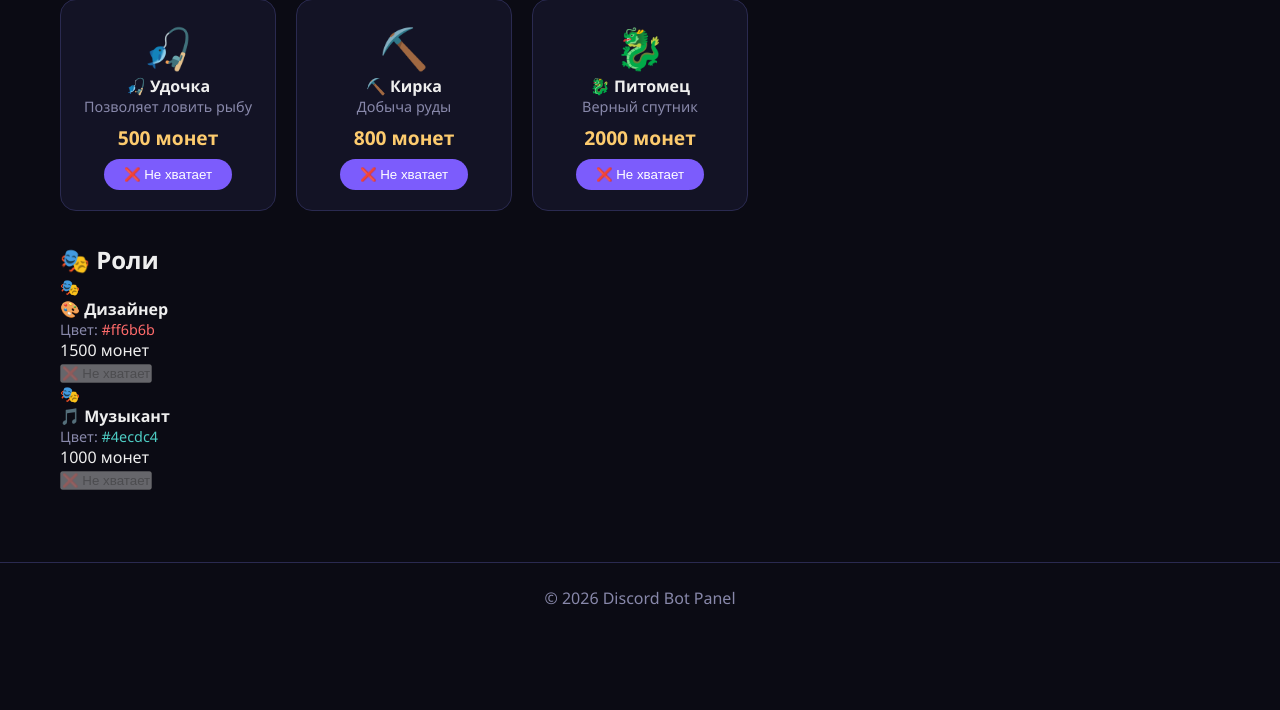
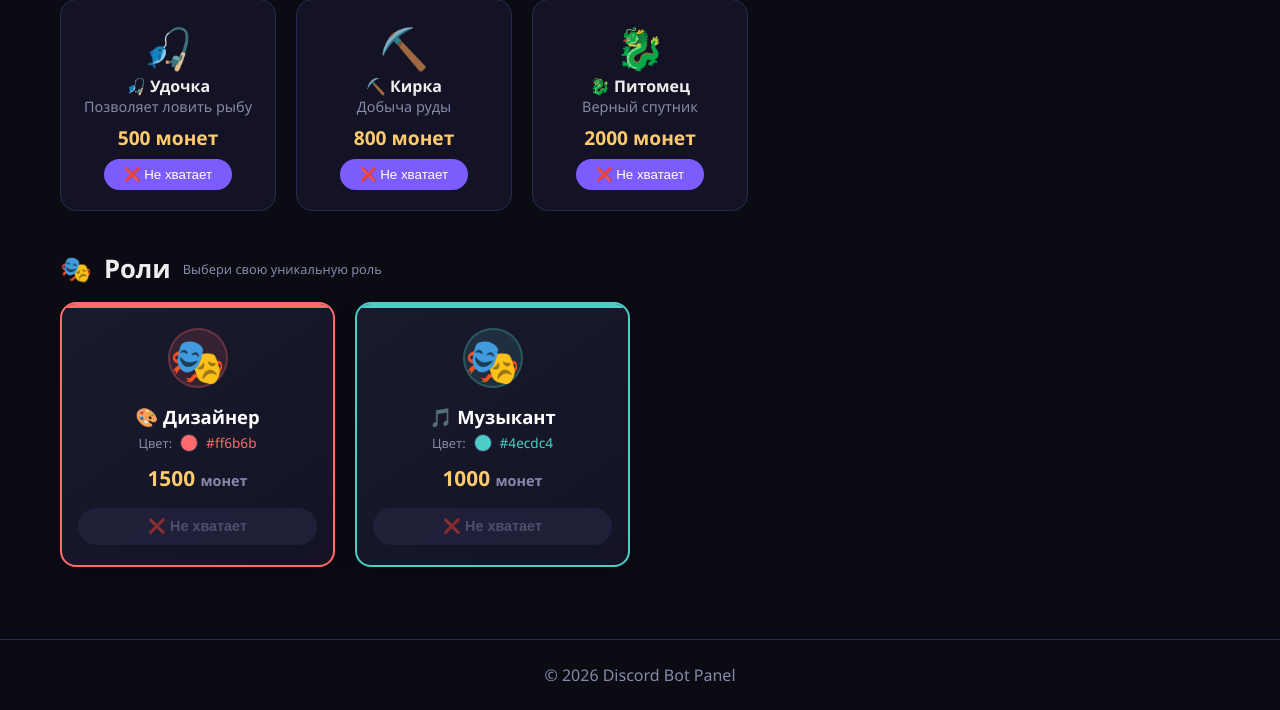
Before and after one commit to Koneko112/Hikigaya-bot-ds, a Node server app: page /shop in a window 1280 px wide. Shown: the part 174-884 px from the top of the page. Before the commit the page ends 779 px from the top, so only its background shows below. Run offline with Node 20, Linux system fonts and the light colour scheme; the visitor is signed in with stand-in values (Sample User, id 1); some libraries are stand-ins or nearby versions.

Commit message:
Update shop.ejs

```diff
--- a/dashboard/views/shop.ejs
+++ b/dashboard/views/shop.ejs
@@ -45,26 +45,97 @@
             <% } %>
         </div>
 <!-- ===== РОЛИ ===== -->
-<h2 style="margin-top: 32px;">🎭 Роли</h2>
-<div class="shop-grid">
-    <% if (shop.roles && shop.roles.length > 0) { %>
-        <% shop.roles.forEach(role => { %>
-            <div class="shop-item">
-                <div class="emoji" style="color: <%= role.color || '#fff' %>">🎭</div>
-                <h4><%= role.name %></h4>
-                <p style="color: #8888aa; font-size: 0.9rem;">Цвет: <span style="color: <%= role.color || '#fff' %>;"><%= role.color || 'Белый' %></span></p>
-                <p class="price"><%= role.price %> монет</p>
+<h2 style="margin-top: 40px; font-size: 1.6rem; display: flex; align-items: center; gap: 12px;">
+    <span>🎭</span> Роли
+    <span style="font-size: 0.8rem; color: #8888aa; font-weight: normal;">Выбери свою уникальную роль</span>
+</h2>
+
+<div class="roles-grid" style="display: grid; grid-template-columns: repeat(auto-fill, minmax(220px, 1fr)); gap: 20px; margin-top: 16px;">
+    <% if (roles && roles.length > 0) { %>
+        <% roles.forEach(role => { %>
+            <div class="role-card" style="
+                background: linear-gradient(145deg, #1a1a2e, #131325);
+                border-radius: 16px;
+                border: 2px solid <%= role.color || '#2a2a50' %>;
+                padding: 24px 16px 20px;
+                text-align: center;
+                transition: all 0.3s ease;
+                position: relative;
+                overflow: hidden;
+                box-shadow: 0 4px 20px rgba(0,0,0,0.3);
+                cursor: default;
+            "
+            onmouseenter="this.style.transform='translateY(-8px)'; this.style.boxShadow='0 12px 40px rgba(124,92,252,0.2)'; this.style.borderColor='#7c5cfc'"
+            onmouseleave="this.style.transform='translateY(0)'; this.style.boxShadow='0 4px 20px rgba(0,0,0,0.3)'; this.style.borderColor='<%= role.color || '#2a2a50' %>'">
+
+                <!-- Цветной акцент сверху -->
+                <div style="position: absolute; top: 0; left: 0; right: 0; height: 4px; background: <%= role.color || '#7c5cfc' %>;"></div>
+
+                <!-- Иконка роли -->
+                <div style="
+                    font-size: 2.8rem;
+                    margin-bottom: 8px;
+                    display: inline-block;
+                    width: 60px;
+                    height: 60px;
+                    line-height: 60px;
+                    border-radius: 50%;
+                    background: <%= role.color || '#7c5cfc' %>20;
+                    border: 2px solid <%= role.color || '#7c5cfc' %>40;
+                ">🎭</div>
+
+                <!-- Название -->
+                <h4 style="font-size: 1.15rem; margin: 8px 0 4px; color: #fff; font-weight: 600;">
+                    <%= role.name %>
+                </h4>
+
+                <!-- Цвет -->
+                <div style="display: flex; justify-content: center; align-items: center; gap: 8px; margin: 4px 0 12px;">
+                    <span style="color: #8888aa; font-size: 0.8rem;">Цвет:</span>
+                    <span style="display: inline-block; width: 18px; height: 18px; border-radius: 50%; background: <%= role.color || '#99aab5' %>; border: 1px solid #2a2a50;"></span>
+                    <span style="color: <%= role.color || '#99aab5' %>; font-weight: 500; font-size: 0.85rem;"><%= role.color || 'Белый' %></span>
+                </div>
+
+                <!-- Цена -->
+                <div style="font-size: 1.3rem; font-weight: 700; color: #fdcb6e; margin: 8px 0 16px;">
+                    <%= role.price %> <span style="font-size: 0.9rem; color: #8888aa;">монет</span>
+                </div>
+
+                <!-- Кнопка покупки -->
                 <form method="POST" action="/api/shop/buy-role" style="background: none; padding: 0; border: none; margin: 0;">
                     <input type="hidden" name="roleId" value="<%= role.id %>">
-                    <button type="submit" class="btn btn-success btn-sm" <%= balance < role.price ? 'disabled' : '' %>>
+                    <button type="submit"
+                        style="
+                            background: <%= balance < role.price ? '#2a2a4a' : role.color || '#7c5cfc' %>;
+                            color: <%= balance < role.price ? '#8888aa' : '#fff' %>;
+                            border: none;
+                            padding: 10px 24px;
+                            border-radius: 30px;
+                            font-weight: 600;
+                            font-size: 0.9rem;
+                            cursor: <%= balance < role.price ? 'not-allowed' : 'pointer' %>;
+                            transition: all 0.3s ease;
+                            width: 100%;
+                            opacity: <%= balance < role.price ? '0.5' : '1' %>;
+                        "
+                        <%= balance < role.price ? 'disabled' : '' %>
+                        onmouseenter="if (!this.disabled) { this.style.transform='scale(1.03)'; this.style.boxShadow='0 0 30px <%= role.color || '#7c5cfc' %>40'; }"
+                        onmouseleave="if (!this.disabled) { this.style.transform='scale(1)'; this.style.boxShadow='none'; }"
+                    >
                         <%= balance < role.price ? '❌ Не хватает' : '✅ Купить роль' %>
                     </button>
                 </form>
+
+                <!-- Статус (если роль уже есть) -->
+                <%
+                // Проверка, есть ли у пользователя эта роль
+                // Это нужно будет передать из сервера
+                %>
             </div>
         <% }); %>
     <% } else { %>
-        <p style="grid-column: 1 / -1; text-align: center; color: var(--text-secondary);">
-            📭 Ролей пока нет
+        <p style="grid-column: 1 / -1; text-align: center; color: var(--text-secondary); padding: 40px 0;">
+            📭 Ролей пока нет в магазине
         </p>
     <% } %>
 </div>
```
